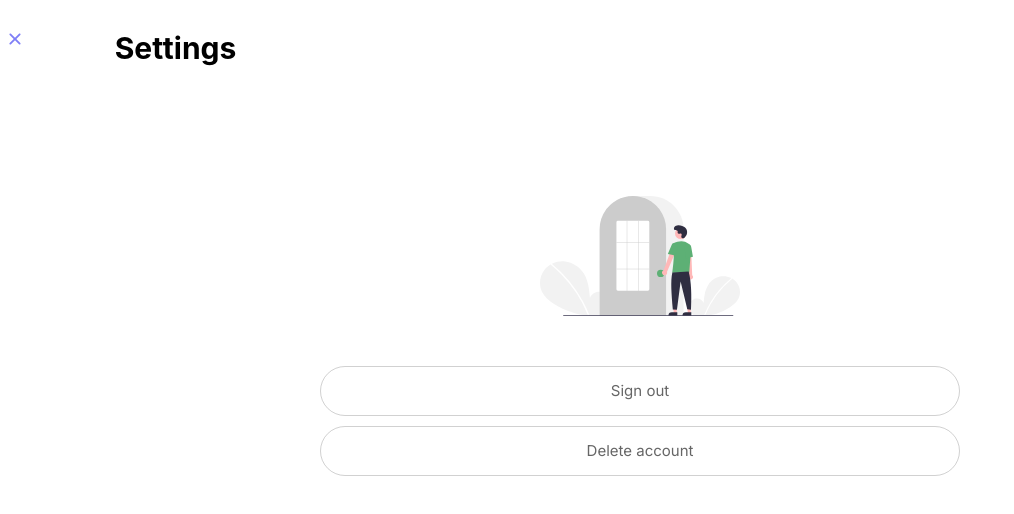
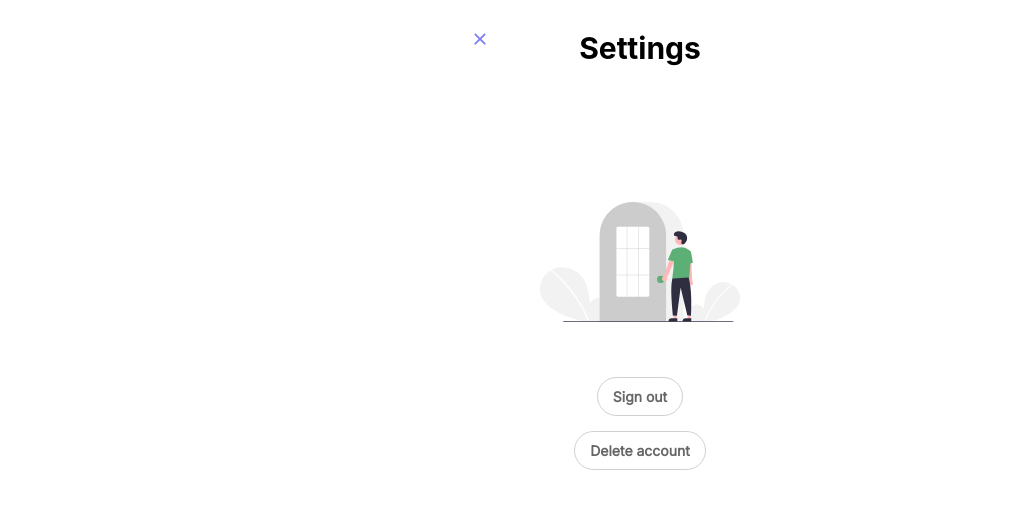
Before and after one commit to alexandra-waldau/envrmt, a React (Create React App) app in the folder envrmt/: page /settings in a window 1280 px wide. Shown: the top 514 px of the page, without its empty margins (0-1014 px from the left). Built offline with nearby package versions, Linux system fonts and the light colour scheme; no server answers; sample sign-in values are in the browser's storage.

Commit message:
styling issues settings

```diff
--- a/envrmt/src/Components/Settings/Pop-ups/DeleteAccountPopUp.css
+++ b/envrmt/src/Components/Settings/Pop-ups/DeleteAccountPopUp.css
@@ -7,17 +7,18 @@
 }
 
 .CardDeleteAccount {
+  position: fixed;
+  top: 25%;
+  left: 15%;
+  padding: 30px 0;
   display: flex;
   flex-direction: column;
+  width: 70%;
+  border: transparent;
   align-items: center;
-  position: absolute;
-  top: 150px;
-  width: 281px;
-  height: 307px;
-  background-color: white;
-  border-radius: 8px;
-  filter: drop-shadow(0px 4px 4px rgba(0, 0, 0, 0.08));
-  margin-left: 13%;
+  background-color: #ffffff;
+  border-radius: 6.5px;
+  box-shadow: 0px 1.63848px 16.3848px rgba(38, 36, 131, 0.25);
 }
 
 .close-cross {
--- a/envrmt/src/Components/Settings/settings.css
+++ b/envrmt/src/Components/Settings/settings.css
@@ -1,14 +1,21 @@
+.settings {
+  display: flex;
+  flex-direction: column;
+  align-items: center;
+  position: relative;
+}
+
 .settings.item {
   margin-top: 10px;
   font-family: Inter;
-	font-size: 15px;
-	text-align: center;
   color: #666666;
   background-color: transparent;
-	height: 50px;
   border-radius: 80px;
   border: 1px solid rgba(102, 102, 102, 0.3);
-	width: 50%;
+  font-weight: 600;
+  font-size: 14px;
+  padding: 10px 15px;
+  margin-top: 15px;
 }
 
 .headline.settings {
--- a/envrmt/src/Components/Settings/settings.js
+++ b/envrmt/src/Components/Settings/settings.js
@@ -19,7 +19,7 @@ const Settings = () => {
 	};
 
 	return (
-		<div>
+		<div className="settings">
 			<div className="headline settings">
 				<Header text="Settings" />
 			</div>
```
Lines whose indentation alone changed are shown as unchanged.
